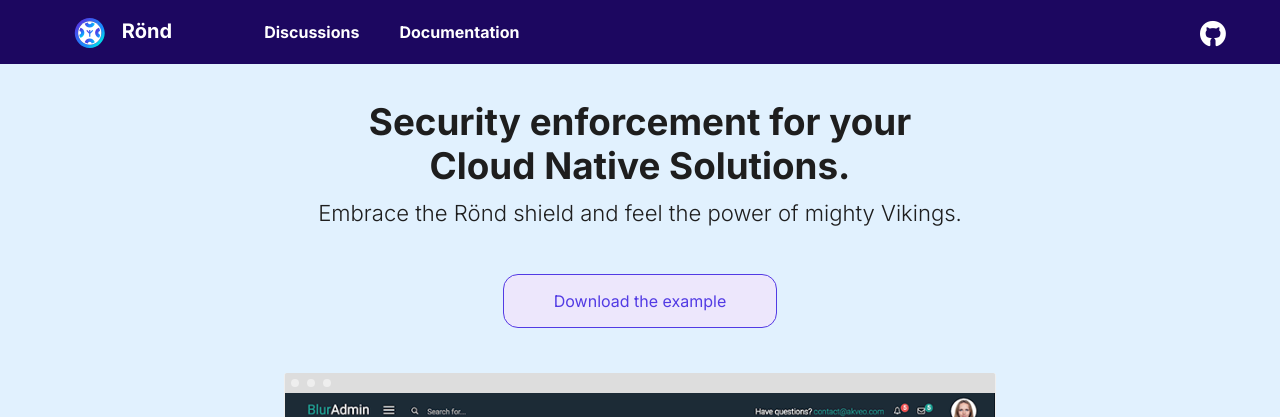
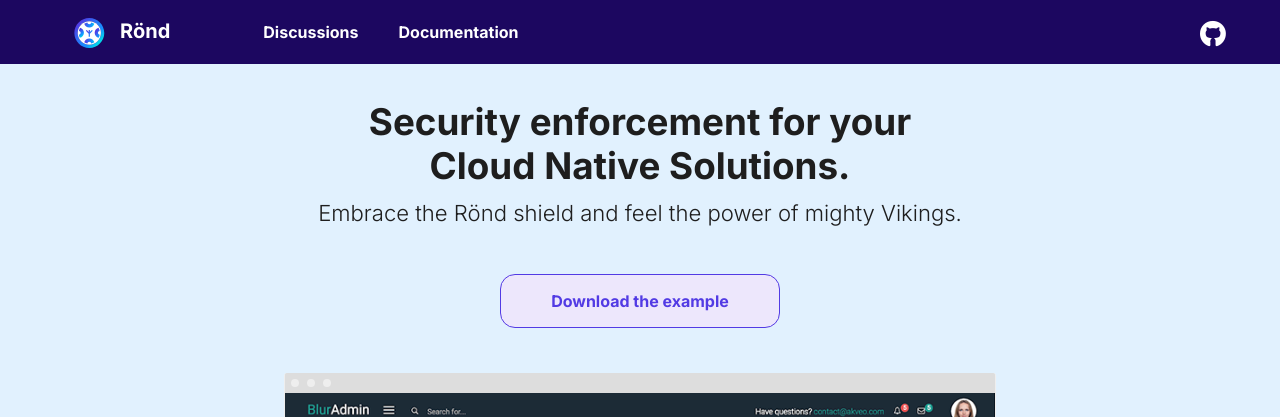
Before and after one commit to rond-authz/rond-authz.github.io, a Jekyll site: the page built from pages/index.md, in a window 1280 px wide and 1400 px high. Shown: the top 417 px of the window. Built offline with Jekyll 4.4.1, drawn with Linux system fonts in a browser that asks for light colours.

Commit message:
Update home.css

```diff
--- a/assets/css/home.css
+++ b/assets/css/home.css
@@ -14,7 +14,8 @@
 }
 
 a {
-   /* color: #00a4ca; */
+    color: #523BE4;
+    font-weight: 700;
     text-decoration: none;
 }
 
```
